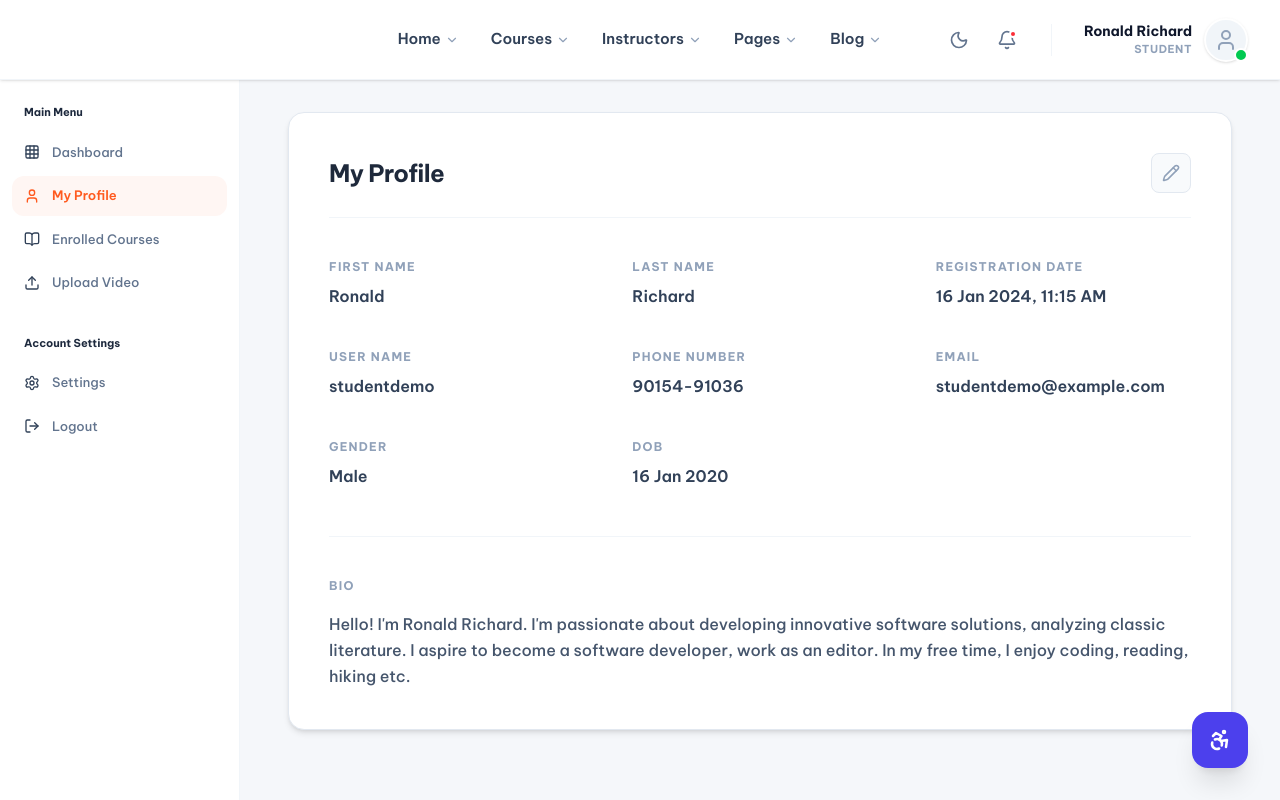
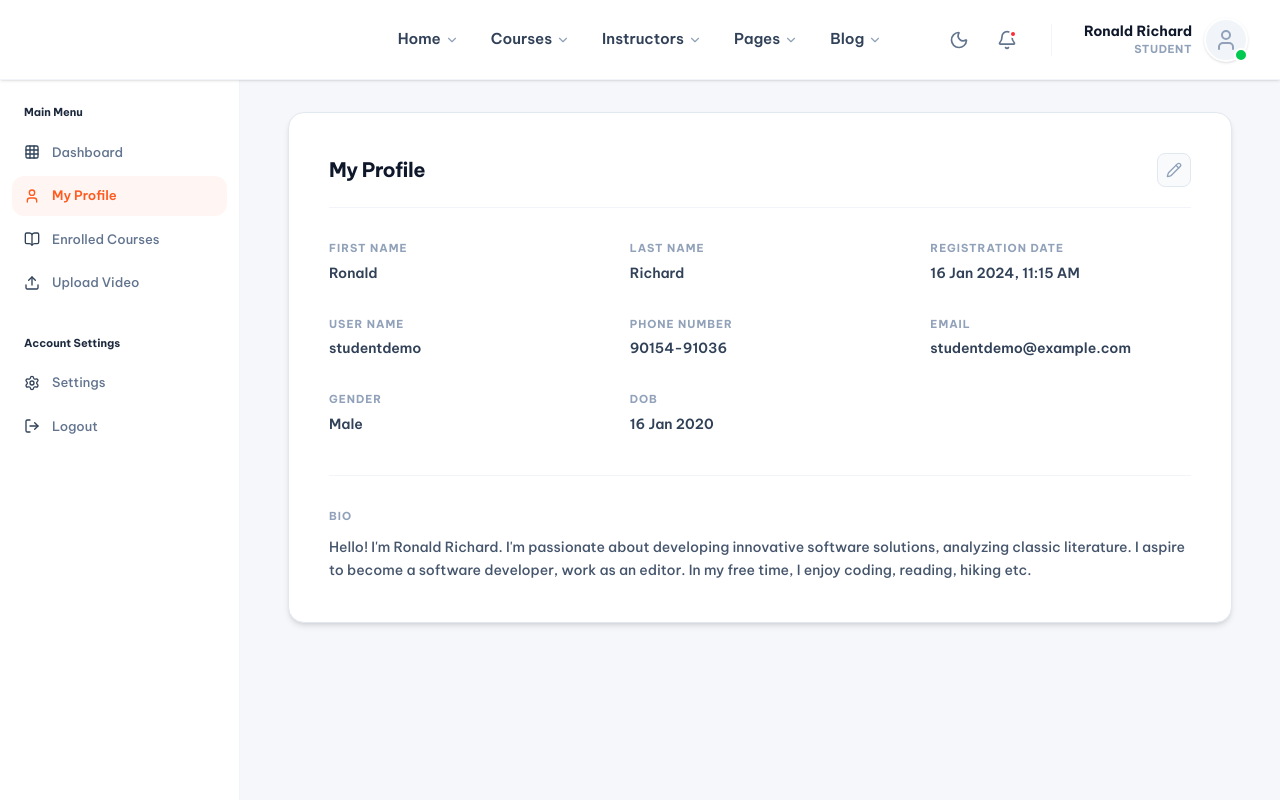
Before and after one commit to KaitoKidKao/A20-App-075-New, a Next.js app in the folder src/frontend/: page /student/settings in a window 1280 px wide. Shown: the top 800 px of the page. Built offline with nearby package versions, Linux system fonts and the light colour scheme.

Commit message:
style(layout): center main content across dashboard pages to balance wide screens

```diff
--- a/src/frontend/app/student/documents/page.tsx
+++ b/src/frontend/app/student/documents/page.tsx
@@ -19,7 +19,7 @@ export default function EnrolledCourses() {
 
   return (
     <div className="min-h-screen">
-      <div className="px-8 md:px-12 py-8">
+      <div className="px-8 md:px-12 py-8 max-w-6xl mx-auto">
 
         <div className="flex items-center justify-between mb-8">
           <h2 className="text-2xl font-extrabold tracking-tight">Enrolled</h2>
@@ -34,7 +34,7 @@ export default function EnrolledCourses() {
           {courses.map((course) => (
             <div key={course.id} className="card-premium group hover:shadow-xl transition-all duration-300">
               <div className="relative aspect-video bg-slate-100 overflow-hidden">
-                <Image src={course.thumb} alt={course.title} fill className="object-cover group-hover:scale-105 transition-transform duration-500 opacity-90" />
+                <Image src={course.thumb} alt={course.title} fill unoptimized={true} className="object-cover group-hover:scale-105 transition-transform duration-500 opacity-90" />
                 <div className="absolute top-4 right-4 bg-white/90 backdrop-blur-sm p-2 rounded-full shadow-md text-slate-400 hover:text-rose-500 transition-colors">
                   <Heart size={16} />
                 </div>
--- a/src/frontend/app/student/library/page.tsx
+++ b/src/frontend/app/student/library/page.tsx
@@ -46,7 +46,7 @@ export default function StudentDashboard() {
 
   return (
     <div className="min-h-screen">
-      <div className="px-8 md:px-12 py-8">
+      <div className="px-8 md:px-12 py-8 max-w-6xl mx-auto">
 
         {/* Quiz Notification */}
         <div className="bg-slate-50 border border-slate-100 rounded-2xl p-6 flex flex-col md:flex-row items-center justify-between gap-4 mb-10 shadow-sm">
--- a/src/frontend/app/student/settings/page.tsx
+++ b/src/frontend/app/student/settings/page.tsx
@@ -18,56 +18,56 @@ export default function StudentProfile() {
 
   return (
     <div className="min-h-screen">
-      <div className="px-8 md:px-12 py-8">
+      <div className="px-8 md:px-12 py-8 max-w-6xl mx-auto">
 
-        <div className="card-premium p-10 max-w-5xl">
-          <div className="flex items-center justify-between mb-10 pb-6 border-b border-slate-100">
-            <h2 className="text-2xl font-extrabold tracking-tight">My Profile</h2>
-            <button className="p-2.5 bg-slate-50 text-slate-400 hover:text-primary rounded-lg transition-colors border border-slate-200">
-              <Pencil size={18} />
+        <div className="card-premium p-10 w-full">
+          <div className="flex items-center justify-between mb-8 pb-5 border-b border-slate-100">
+            <h2 className="text-xl font-extrabold tracking-tight text-slate-900">My Profile</h2>
+            <button className="p-2 bg-slate-50 text-slate-400 hover:text-primary hover:bg-primary/5 rounded-lg transition-colors border border-slate-200">
+              <Pencil size={16} />
             </button>
           </div>
 
-          <div className="grid md:grid-cols-3 gap-y-10 gap-x-12">
+          <div className="grid md:grid-cols-3 gap-y-8 gap-x-10">
             <div>
-              <p className="text-[12px] font-bold text-slate-400 uppercase tracking-widest mb-2">First Name</p>
-              <p className="font-semibold text-slate-700">{profileData.firstName}</p>
+              <p className="text-[11px] font-bold text-slate-400 uppercase tracking-[1px] mb-1.5">First Name</p>
+              <p className="text-[14px] font-semibold text-slate-700">{profileData.firstName}</p>
             </div>
             <div>
-              <p className="text-[12px] font-bold text-slate-400 uppercase tracking-widest mb-2">Last Name</p>
-              <p className="font-semibold text-slate-700">{profileData.lastName}</p>
+              <p className="text-[11px] font-bold text-slate-400 uppercase tracking-[1px] mb-1.5">Last Name</p>
+              <p className="text-[14px] font-semibold text-slate-700">{profileData.lastName}</p>
             </div>
             <div>
-              <p className="text-[12px] font-bold text-slate-400 uppercase tracking-widest mb-2">Registration Date</p>
-              <p className="font-semibold text-slate-700">{profileData.regDate}</p>
+              <p className="text-[11px] font-bold text-slate-400 uppercase tracking-[1px] mb-1.5">Registration Date</p>
+              <p className="text-[14px] font-semibold text-slate-700">{profileData.regDate}</p>
             </div>
 
             <div>
-              <p className="text-[12px] font-bold text-slate-400 uppercase tracking-widest mb-2">User Name</p>
-              <p className="font-semibold text-slate-700">{profileData.userName}</p>
+              <p className="text-[11px] font-bold text-slate-400 uppercase tracking-[1px] mb-1.5">User Name</p>
+              <p className="text-[14px] font-semibold text-slate-700">{profileData.userName}</p>
             </div>
             <div>
-              <p className="text-[12px] font-bold text-slate-400 uppercase tracking-widest mb-2">Phone Number</p>
-              <p className="font-semibold text-slate-700">{profileData.phone}</p>
+              <p className="text-[11px] font-bold text-slate-400 uppercase tracking-[1px] mb-1.5">Phone Number</p>
+              <p className="text-[14px] font-semibold text-slate-700">{profileData.phone}</p>
             </div>
             <div>
-              <p className="text-[12px] font-bold text-slate-400 uppercase tracking-widest mb-2">Email</p>
-              <p className="font-semibold text-slate-700">{profileData.email}</p>
+              <p className="text-[11px] font-bold text-slate-400 uppercase tracking-[1px] mb-1.5">Email</p>
+              <p className="text-[14px] font-semibold text-slate-700">{profileData.email}</p>
             </div>
 
             <div>
-              <p className="text-[12px] font-bold text-slate-400 uppercase tracking-widest mb-2">Gender</p>
-              <p className="font-semibold text-slate-700">{profileData.gender}</p>
+              <p className="text-[11px] font-bold text-slate-400 uppercase tracking-[1px] mb-1.5">Gender</p>
+              <p className="text-[14px] font-semibold text-slate-700">{profileData.gender}</p>
             </div>
             <div>
-              <p className="text-[12px] font-bold text-slate-400 uppercase tracking-widest mb-2">DOB</p>
-              <p className="font-semibold text-slate-700">{profileData.dob}</p>
+              <p className="text-[11px] font-bold text-slate-400 uppercase tracking-[1px] mb-1.5">DOB</p>
+              <p className="text-[14px] font-semibold text-slate-700">{profileData.dob}</p>
             </div>
           </div>
 
-          <div className="mt-12 pt-10 border-t border-slate-100">
-            <p className="text-[12px] font-bold text-slate-400 uppercase tracking-widest mb-4">Bio</p>
-            <p className="font-medium text-slate-600 leading-relaxed max-w-4xl">
+          <div className="mt-10 pt-8 border-t border-slate-100">
+            <p className="text-[11px] font-bold text-slate-400 uppercase tracking-[1px] mb-3">Bio</p>
+            <p className="text-[14px] font-medium text-slate-600 leading-relaxed max-w-4xl">
               {profileData.bio}
             </p>
           </div>
--- a/src/frontend/components/layout/ClientShell.tsx
+++ b/src/frontend/components/layout/ClientShell.tsx
@@ -23,7 +23,6 @@ export function ClientShell({ children }: { children: React.ReactNode }) {
     return (
       <>
         {children}
-        <DemoRoleSwitcher />
       </>
     );
   }
@@ -32,14 +31,13 @@ export function ClientShell({ children }: { children: React.ReactNode }) {
     <div className="flex flex-col min-h-screen">
       <TopBar />
       {pathname.startsWith('/student/') && <ProfileHeader />}
-      <div className="flex-1 flex w-full max-w-[1440px] mx-auto">
+      <div className="flex-1 flex w-full">
         <AppSidebar />
         <main className="flex-1 min-w-0 pb-12">
           {children}
         </main>
       </div>
       <Footer />
-      <DemoRoleSwitcher />
     </div>
   );
 }
```
